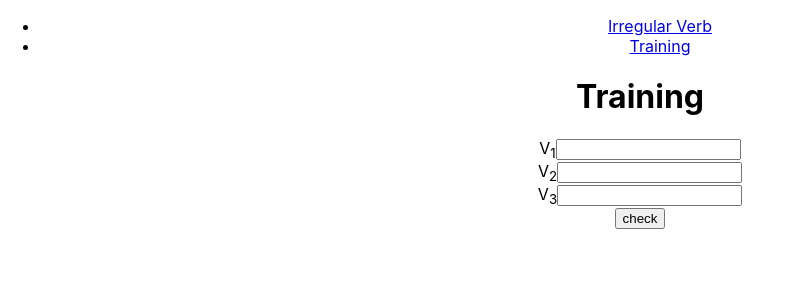
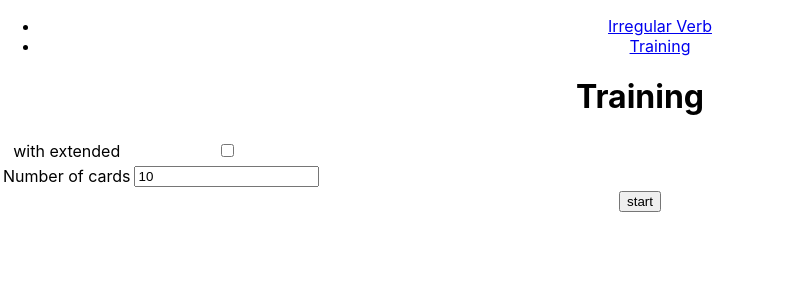
Before and after one commit to oleksandrbazil/eng, a React (Create React App) app: page /training in a window 1280 px wide. Shown: the top 300 px of the page, without its empty margins (0-801 px from the left). Built offline with nearby package versions, Linux system fonts and the light colour scheme.

Commit message:
added Training Page

```diff
--- a/src/pages/Training/components/CheckVerbForm/index.jsx
+++ b/src/pages/Training/components/CheckVerbForm/index.jsx
@@ -1,42 +1,92 @@
-import React from "react";
-import { Formik, Form, Field, ErrorMessage } from "formik";
+import React, {useState} from "react";
+import {Formik, Form, Field, ErrorMessage} from "formik";
 import * as Yup from "yup";
 
+const defaultMessage = 'use only alphabet of english';
+
+Yup.addMethod(Yup.string, "isEnglish", function (args) {
+    const {message} = args;
+    return Yup.mixed().test(`isEnglish`, message, function (value) {
+        const {path, createError} = this;
+        const {message = defaultMessage} = args;
+        return value ? value.match(/^[A-Za-z]*$/) || createError({path, message}) : true;
+    })
+});
+
 const validationSchema = Yup.object().shape({
-  form1: Yup.string().required(),
-  form2: Yup.string().required(),
-  form3: Yup.string().required()
+    v1: Yup.string().isEnglish('').required(),
+    v2: Yup.string().isEnglish('').required(),
+    v3: Yup.string().isEnglish('').required()
 });
 
 const initValues = {
-  form1: "",
-  form2: "",
-  form3: ""
+    v1: "",
+    v2: "",
+    v3: "",
+};
+
+const initAttempt = {
+    message: '',
+    errors: {},
+    success: {}
 };
 
 const fields = Object.keys(initValues);
 
-export default () => {
+export default ({word, handleOnSubmit, stop}) => {
+    const {meaning} = word;
+    const [attempt, setAttempt] = useState(initAttempt);
     return (
         <Formik
             initialValues={initValues}
             validationSchema={validationSchema}
-      onSubmit={values => {
-        console.log(values);
+            onSubmit={(values, {validateForm, setFieldError, setErrors}) => {
+                setAttempt(initAttempt);
+                const newAttempt = initAttempt;
+                const errorsAfterCheck = {};
+
+                Object.keys(values).forEach(key => {
+                    if (word[key] !== values[key]) {
+                        errorsAfterCheck[key] = 'Wrong verb form';
+                        newAttempt.errors[key] = true
+                    } else {
+                        newAttempt.success[key] = true
+                    }
+                });
+
+                const newErrors = Object.keys(errorsAfterCheck).length > 0;
+
+                newAttempt.message = newErrors ? "You`re wrong: please, check highlighted fields" : "You`re right!";
+                setAttempt(newAttempt);
+                if (newErrors) {
+                    setErrors(errorsAfterCheck);
+                } else {
+                    console.log('finish with timeout 300ms');
+                    handleOnSubmit()
+                }
             }}
         >
+            {({errors, touched}) => (
                 <Form>
+                    {meaning}
+                    <div>
+                        {attempt.message}
+                    </div>
                     {fields.map((name, index) => (
-          <div key={name}>
+                        <div key={name}
+                             className={(errors[name] && touched[name]) || attempt.errors[name] ? 'error' : ''}>
                             <label htmlFor={name}>
                                 V<sub>{index + 1}</sub>
                             </label>
-            <Field id={name} name={name} />
-            <ErrorMessage name={name} component="div" />
+                            <Field id={name} name={name}/>
+                            <ErrorMessage name={name} component="div"/>
                         </div>
                     ))}
-        <button type="submit">check</button>
+                    <button type="submit">Forward</button>
+                    <button type="text" onClick={stop}>Stop</button>
                 </Form>
+            )}
+
         </Formik>
     );
 };
--- /dev/null
+++ b/src/pages/Training/components/Settings/index.jsx
@@ -0,0 +1,35 @@
+import React from 'react';
+
+const Index = ({settings, setSettings}) => {
+    const {withExtended, numberOfCards} = settings;
+    return (
+        <table>
+            <tbody>
+            <tr>
+                <td><label htmlFor="extended">with extended</label></td>
+                <td>
+                    <input id="extended" type="checkbox"
+                           value={withExtended}
+                           onChange={() => {
+                               setSettings({...settings, withExtended: !withExtended})
+                           }}/>
+                </td>
+            </tr>
+            <tr>
+                <td><label htmlFor="numberOfCards">Number of cards</label></td>
+                <td>
+                    <input id="numberOfCards" type="text"
+                           value={numberOfCards}
+                           pattern="[0-9]*"
+                           onChange={(event) => {
+                               const {target: {value}} = event;
+                               setSettings({...settings, numberOfCards: value.replace(/\D/, '')})
+                           }}/>
+                </td>
+            </tr>
+            </tbody>
+        </table>
+    );
+};
+
+export default Index;
--- /dev/null
+++ b/src/pages/Training/helpers.js
@@ -0,0 +1,14 @@
+export const getRandom = (itemsArray, numberOfItems) => {
+    let result = [];
+    if (Array.isArray(itemsArray) && numberOfItems <= itemsArray.length) {
+        do {
+            const randomIndex = Math.floor(Math.random() * itemsArray.length);
+            const item = itemsArray[randomIndex];
+            if (!result.includes(item)) {
+                result.push(item);
+            }
+        } while (result.length < numberOfItems)
+
+    }
+    return result
+};
--- a/src/pages/Training/index.jsx
+++ b/src/pages/Training/index.jsx
@@ -1,12 +1,76 @@
-import React from "react";
+import React, {useState} from "react";
 //components
 import Page from "../../components/Page";
 import CheckVerbForm from "./components/CheckVerbForm";
+import Settings from './components/Settings'
+// others
+import {irregularVerbs} from "../../data";
+import {getRandom} from "./helpers";
+
+
+const defaultSettings = {
+    withExtended: false,
+    oneAttempt: false,
+    numberOfCards: 10,
+};
 
 export default () => {
-  return (
-    <Page title="Training">
-      <CheckVerbForm />
-    </Page>
-  );
+    const [settings, setSettings] = useState(defaultSettings);
+    const [isTraining, setIsTraining] = useState(false);
+    const [cards, setCards] = useState([]);
+    const [step, setStep] = useState(0);
+
+    const {withExtended, numberOfCards} = settings;
+
+    const start = () => {
+        const words = withExtended ? irregularVerbs : irregularVerbs.filter(({extended}) => !extended)
+        const cards = getRandom(words, numberOfCards);
+        setCards(cards);
+        setStep(0);
+        setIsTraining(true);
+    };
+
+    const stop = () => {
+        setIsTraining(false);
+    };
+
+
+    const nextCard = () => {
+        if (step >= numberOfCards) {
+            setIsTraining(false);
+        } else {
+            setStep(step + 1)
+        }
+    };
+
+    const StartBlock = (
+        <div>
+            <Settings setSettings={setSettings} settings={settings}/>
+            <button onClick={() => {
+                start()
+            }}>start
+            </button>
+        </div>
+    );
+
+    const ProgressBlock = (
+        <div>
+            <span>{step}/{numberOfCards}</span>
+            {isTraining && <CheckVerbForm
+                handleOnSubmit={() => {
+                    nextCard()
+                }}
+                word={cards[step]}
+                stop={stop}/>}
+        </div>
+    );
+
+    return (
+        <Page title="Training">
+            <div>
+                {!isTraining && StartBlock}
+                {isTraining && ProgressBlock}
+            </div>
+        </Page>
+    );
 };
```
Lines whose indentation alone changed are shown as unchanged.
